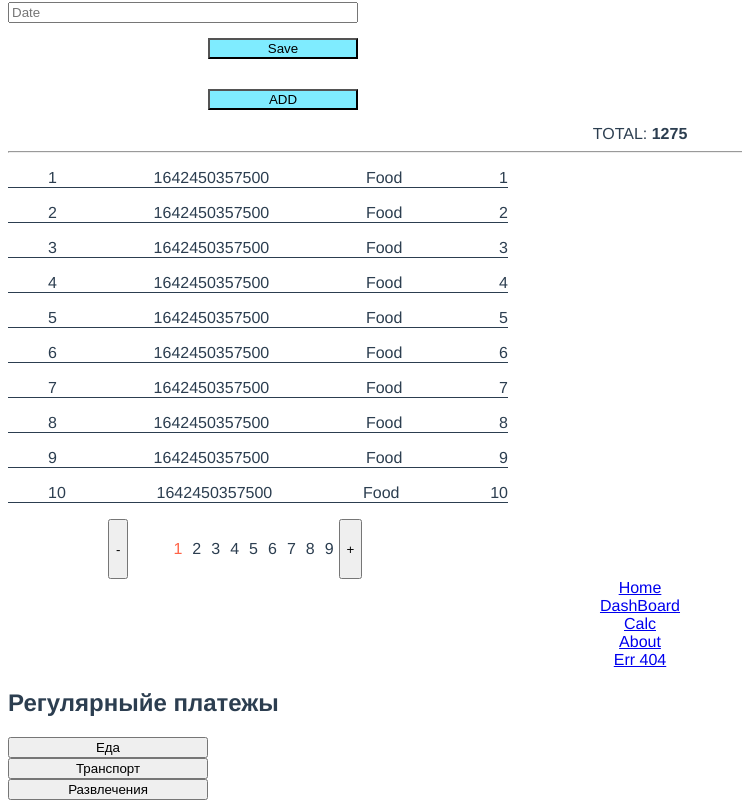
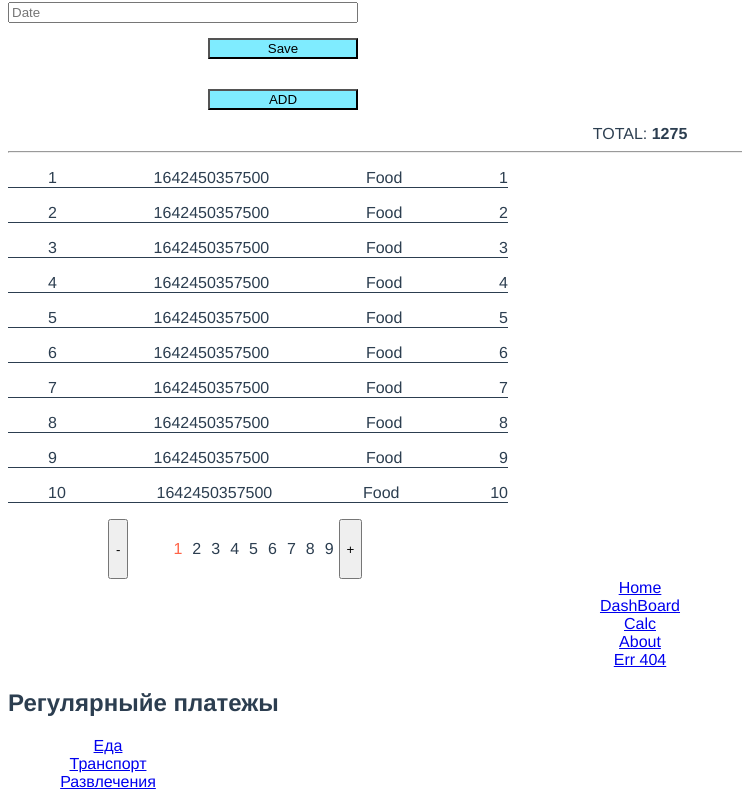
Before and after one commit to AntonR31337/calc, a Vue app in the folder fp/: page /dashboard in a window 1280 px wide. Shown: the part 237-1045 px from the top of the page, without its empty margins (0-742 px from the left). Built offline with nearby package versions, Linux system fonts and the light colour scheme.

Commit message:
test push

```diff
--- a/fp/src/components/AddPaymentForm.vue
+++ b/fp/src/components/AddPaymentForm.vue
@@ -22,7 +22,7 @@ export default {
     },
     data(){
         return {
-            value: 0,
+            value: 0 ,
             category: "",
             date: "",
             titleBtn: 'ADD'
@@ -70,8 +70,14 @@ export default {
         }
 
         if (this.value && this.category) {
-            this.date = Date.now()
-            this.onSaveClick()
+            this.date = this.getCurrentDate
+            const data = {
+                category: this.category,
+                date: this.date,
+                id: Date.now(),
+                value: this.value
+            }
+            this.$store.commit('addDataToPaymentsList', data)
         }
     }
 }
--- a/fp/src/router/index.js
+++ b/fp/src/router/index.js
@@ -61,4 +61,8 @@ const router = new VueRouter({
   routes
 })
 
+// router.beforeEach((to, form, next)=>{
+//     next(to)
+// })
+
 export default router
--- a/fp/src/views/App.vue
+++ b/fp/src/views/App.vue
@@ -13,15 +13,9 @@
 
       <div class="regularPayments">
         <h2>Регулярныйе платежы</h2>
-        <router-link to="/add/payment/Food?value=200">
-          <button class="regularPayments-btn">Еда</button>
-        </router-link>
-        <router-link to="/add/payment/Transport?value=50">
-          <button class="regularPayments-btn">Транспорт</button>
-        </router-link>
-        <router-link to="/add/payment/Entertiment?value=2000">
-          <button class="regularPayments-btn">Развлечения</button>
-        </router-link>
+        <a class="regularPayments-btn" href="/add/payment/Food?value=200">Еда</a>
+        <a class="regularPayments-btn" href="/add/payment/Transport?value=50"> Транспорт</a>
+        <a class="regularPayments-btn" href="/add/payment/Entertainment?value=2000">Развлечения</a>
       </div>
   </div>
 
```
